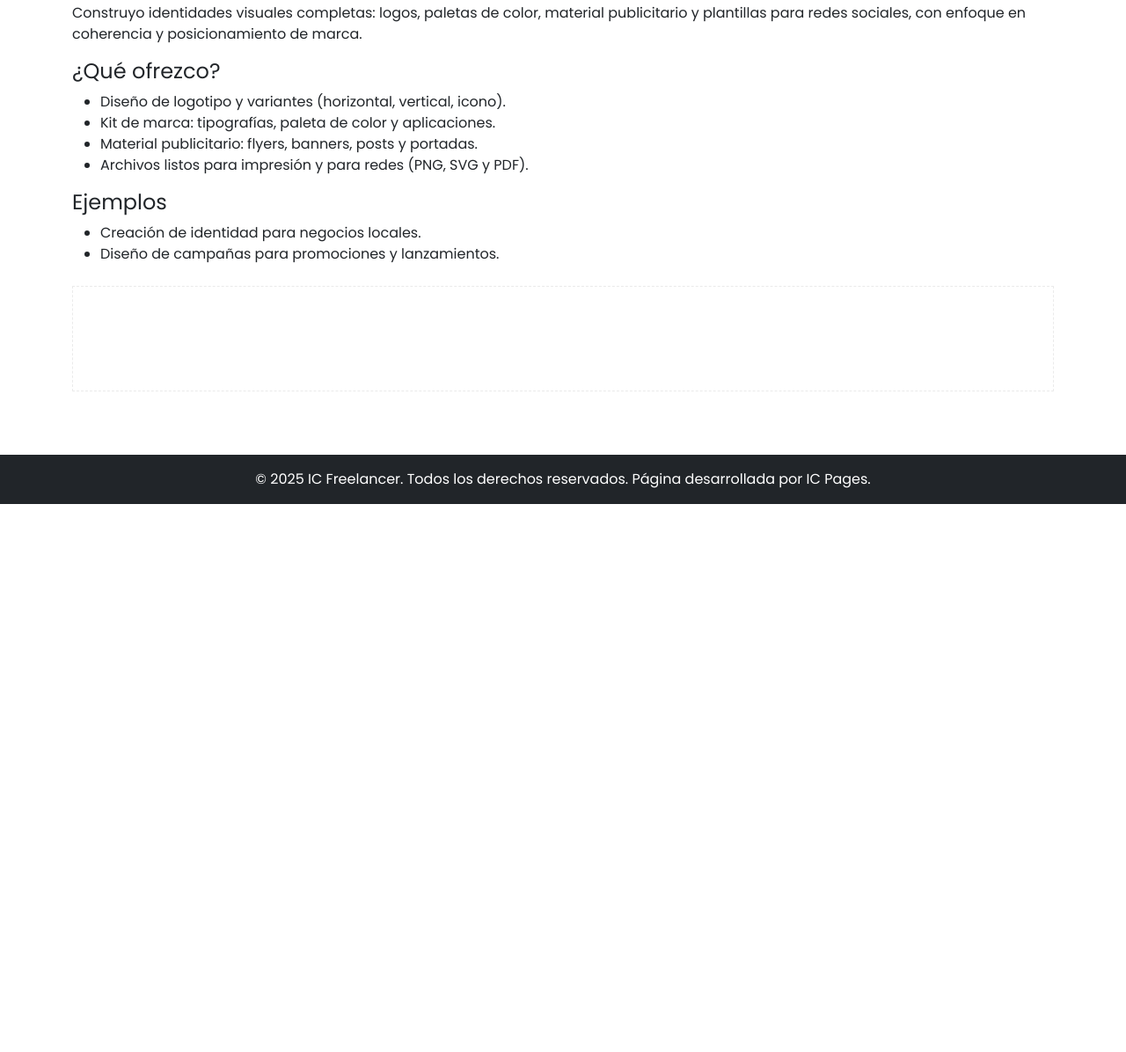
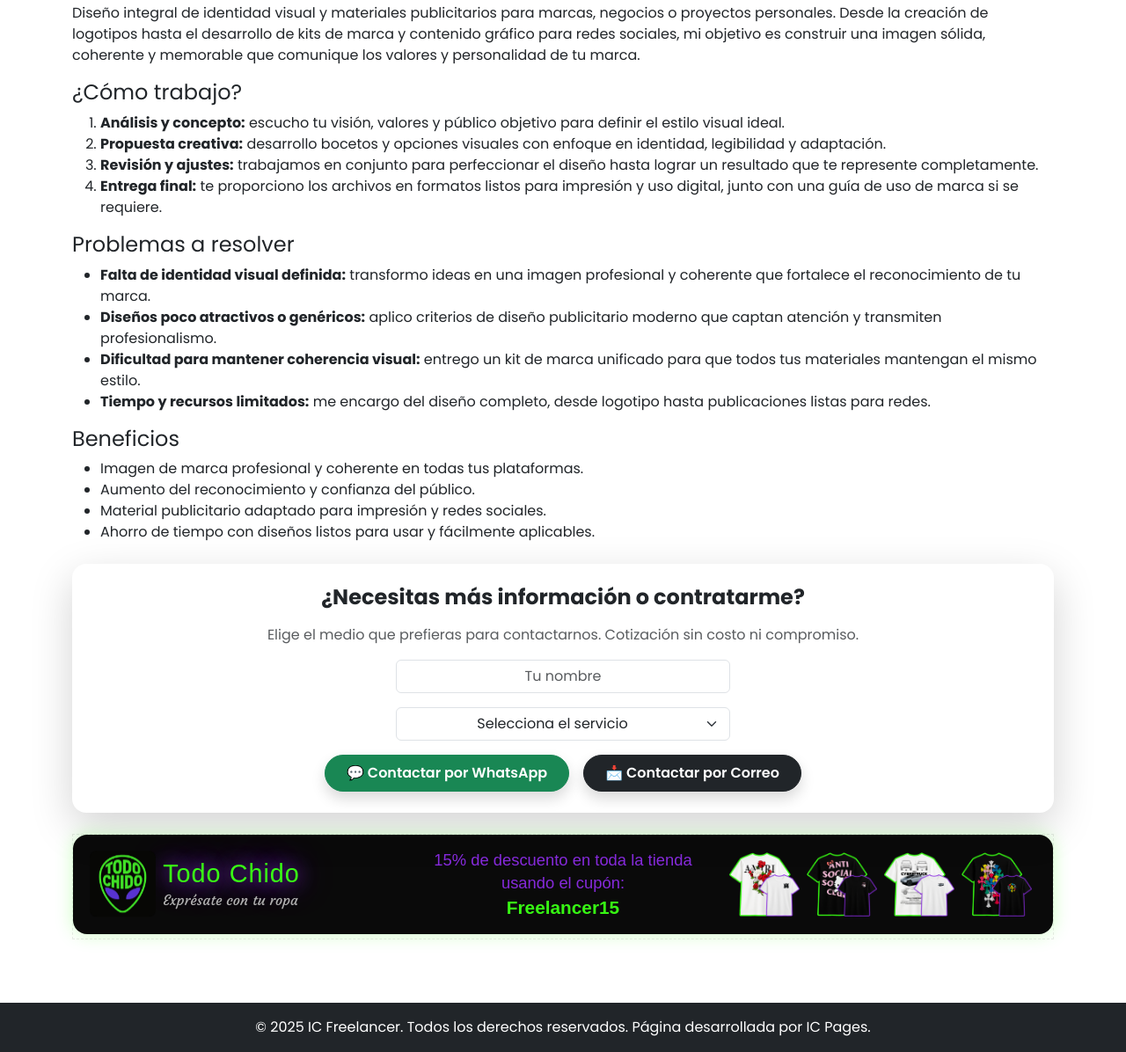
Before and after one commit to ICPages/IC-Freelancer, a plain HTML site: page servicio5.html in a window 1280 px wide. Shown: the part 241-1437 px from the top of the page at 88% size. Before the commit the page ends 814 px from the top, so only its background shows below. Drawn offline with nearby package versions, Linux system fonts and the light colour scheme; a web font is replaced by a local one.

Commit message:
Update servicio5.html

```diff
--- a/servicio5.html
+++ b/servicio5.html
@@ -5,26 +5,26 @@
   <meta charset="UTF-8">
   <meta name="viewport" content="width=device-width, initial-scale=1.0">
   <title>IC Freelancer | Diseño Publicitario y Branding</title>
-  <link rel="icon" type="image/png" href="../img/IC Freelancer.png">
+  <link rel="icon" type="image/png" href="IC Freelancer.png">
   <link href="https://cdn.jsdelivr.net/npm/bootstrap@5.3.3/dist/css/bootstrap.min.css" rel="stylesheet">
   <link href="https://fonts.googleapis.com/css2?family=Poppins:wght@400;600;700&display=swap" rel="stylesheet">
-  <link rel="stylesheet" href="../estilos.css">
+  <link rel="stylesheet" href="estilos.css">
 </head>
 <body>
 
   <!-- Navbar (igual que index) -->
   <nav class="navbar navbar-expand-lg navbar-dark bg-dark fixed-top shadow">
     <div class="container">
-      <a class="navbar-brand fw-bold" href="../index.html"><img src="../img/IC Freelancer.png" alt="IC Freelancer" width="30" height="30" class="me-2">IC Freelancer</a>
+      <a class="navbar-brand fw-bold" href="index.html"><img src="IC Freelancer.png" alt="IC Freelancer" width="30" height="30" class="me-2">IC Freelancer</a>
       <button class="navbar-toggler" type="button" data-bs-toggle="collapse" data-bs-target="#navbarNav">
         <span class="navbar-toggler-icon"></span>
       </button>
       <div class="collapse navbar-collapse justify-content-end" id="navbarNav">
         <ul class="navbar-nav">
-          <li class="nav-item"><a class="nav-link" href="../index.html#about">Sobre mí</a></li>
-          <li class="nav-item"><a class="nav-link" href="../index.html#services">Servicios</a></li>
-          <li class="nav-item"><a class="nav-link" href="../index.html#asesorias">Asesorías</a></li>
-          <li class="nav-item"><a class="nav-link" href="../index.html#contact">Contacto</a></li>
+          <li class="nav-item"><a class="nav-link" href="index.html#about">Sobre mí</a></li>
+          <li class="nav-item"><a class="nav-link" href="index.html#services">Servicios</a></li>
+          <li class="nav-item"><a class="nav-link" href="index.html#asesorias">Asesorías</a></li>
+          <li class="nav-item"><a class="nav-link" href="index.html#contact">Contacto</a></li>
         </ul>
       </div>
     </div>
@@ -38,30 +38,119 @@
 
     <h1 class="fw-bold mb-3">Diseño Publicitario y Branding</h1>
 
-<p>Construyo identidades visuales completas: logos, paletas de color, material publicitario y plantillas para redes sociales, con enfoque en coherencia y posicionamiento de marca.</p>
-<h4>¿Qué ofrezco?</h4>
+<p>Diseño integral de identidad visual y materiales publicitarios para marcas, negocios o proyectos personales. Desde la creación de logotipos hasta el desarrollo de kits de marca y contenido gráfico para redes sociales, mi objetivo es construir una imagen sólida, coherente y memorable que comunique los valores y personalidad de tu marca.</p>
+<h4>¿Cómo trabajo?</h4>
+<ol>
+  <li><strong>Análisis y concepto:</strong> escucho tu visión, valores y público objetivo para definir el estilo visual ideal.</li>
+  <li><strong>Propuesta creativa:</strong> desarrollo bocetos y opciones visuales con enfoque en identidad, legibilidad y adaptación.</li>
+  <li><strong>Revisión y ajustes:</strong> trabajamos en conjunto para perfeccionar el diseño hasta lograr un resultado que te represente completamente.</li>
+  <li><strong>Entrega final:</strong> te proporciono los archivos en formatos listos para impresión y uso digital, junto con una guía de uso de marca si se requiere.</li>
+</ol>
+<h4>Problemas a resolver</h4>
 <ul>
-  <li>Diseño de logotipo y variantes (horizontal, vertical, icono).</li>
-  <li>Kit de marca: tipografías, paleta de color y aplicaciones.</li>
-  <li>Material publicitario: flyers, banners, posts y portadas.</li>
-  <li>Archivos listos para impresión y para redes (PNG, SVG y PDF).</li>
+  <li><strong>Falta de identidad visual definida:</strong> transformo ideas en una imagen profesional y coherente que fortalece el reconocimiento de tu marca.</li>
+  <li><strong>Diseños poco atractivos o genéricos:</strong> aplico criterios de diseño publicitario moderno que captan atención y transmiten profesionalismo.</li>
+  <li><strong>Dificultad para mantener coherencia visual:</strong> entrego un kit de marca unificado para que todos tus materiales mantengan el mismo estilo.</li>
+  <li><strong>Tiempo y recursos limitados:</strong> me encargo del diseño completo, desde logotipo hasta publicaciones listas para redes.</li>
 </ul>
-<h4>Ejemplos</h4>
+<h4>Beneficios</h4>
 <ul>
-  <li>Creación de identidad para negocios locales.</li>
-  <li>Diseño de campañas para promociones y lanzamientos.</li>
+  <li>Imagen de marca profesional y coherente en todas tus plataformas.</li>
+  <li>Aumento del reconocimiento y confianza del público.</li>
+  <li>Material publicitario adaptado para impresión y redes sociales.</li>
+  <li>Ahorro de tiempo con diseños listos para usar y fácilmente aplicables.</li>
 </ul>
 
+<!-- Opciones de contacto -->
+<div class="card my-4 shadow-lg border-0 rounded-4 text-center p-4">
+  <h4 class="fw-bold mb-3">¿Necesitas más información o contratarme?</h4>
+  <p class="text-muted mb-3">Elige el medio que prefieras para contactarnos. Cotización sin costo ni compromiso.</p>
+  <!-- Campos para generar mensaje de WhatsApp -->
+  <div class="mt-0 mx-auto" style="max-width:380px;">
+    <div class="mb-3">
+      <input type="text" class="form-control text-center" id="nombreWA" placeholder="Tu nombre">
+    </div>
+    <div class="mb-3">
+      <select class="form-select text-center" id="servicioWA">
+        <option value="" selected disabled>Selecciona el servicio</option>
+        <option>Diseño y Desarrollo Web</option>
+        <option>Clases Online</option>
+        <option>Soporte & Automatización Remota para PC</option>
+        <option>Producción y Edición de Videos</option>
+        <option>Diseño Publicitario y Branding</option>
+      </select>
+    </div>
+  </div>
+  <div class="d-flex flex-column flex-md-row justify-content-center gap-3">
+    <!-- Botón WhatsApp -->
+    <a id="whatsappLink" target="_blank" class="btn btn-success px-4 py-2 rounded-pill fw-semibold shadow">💬 Contactar por WhatsApp</a>
+    <!-- Botón Correo (Google Form) -->
+    <a href="https://forms.gle/TU_LINK_AQUI" target="_blank" class="btn btn-dark px-4 py-2 rounded-pill fw-semibold shadow">📩 Contactar por Correo</a>
+  </div>
+</div>
+<!-- Script para generar enlace dinámico de WhatsApp -->
+<script>
+  const waLink = document.getElementById("whatsappLink");
+  const nombreWA = document.getElementById("nombreWA");
+  const servicioWA = document.getElementById("servicioWA");
+  function actualizarWhatsAppLink() {
+    const nombre = encodeURIComponent(nombreWA.value || "");
+    const servicio = encodeURIComponent(servicioWA.value || "");
+    const base = "https://wa.me/5212221106016?text=";
+    const mensaje = `¡Hola IC Freelancer! Mi nombre es: ${nombre}.%0AMe gustaría contratar el servicio: _${servicio}_.`;
+    waLink.href = base + mensaje;
+  }
+  nombreWA.addEventListener("input", actualizarWhatsAppLink);
+  servicioWA.addEventListener("change", actualizarWhatsAppLink);
+</script>
 
-    <!-- Espacio publicitario (vacío) -->
-    <div class="ad-space" aria-label="Espacio publicitario"></div>
+<!-- Espacio publicitario -->
+<div class="ad-space" aria-label="Espacio publicitario">
+  <!-- Fuente -->
+  <link href="https://fonts.googleapis.com" rel="preconnect" />
+  <link crossorigin="" href="https://fonts.gstatic.com" rel="preconnect" />
+  <link
+    href="https://fonts.googleapis.com/css2?family=Courgette&family=Manufacturing+Consent&family=Rationale&family=Rock+Salt&display=swap"
+    rel="stylesheet" />
+
+  <div class="container-fluid todochido-ad">
+    <div class="row align-items-center justify-content-between text-md-start text-center g-2">
+
+      <!-- Izquierda -->
+      <div class="col-12 col-md-4 d-flex flex-column flex-md-row align-items-center todochido-left justify-content-md-start justify-content-center">
+        <a href="https://icpages.github.io/TodoChidoCatalogo/" target="_blank" class="me-md-2 mb-2 mb-md-0">
+          <img src="logo.jpg" alt="Logo Todo Chido" class="logo" />
+        </a>
+        <div class="todochido-text">
+          <h1>Todo Chido</h1>
+          <p>Exprésate con tu ropa</p>
+        </div>
+      </div>
+
+      <!-- Centro -->
+      <div class="col-12 col-md-4 todochido-center">
+        15% de descuento en toda la tienda usando el cupón:<br />
+        <strong>Freelancer15</strong>
+      </div>
+
+      <!-- Derecha -->
+      <div class="col-12 col-md-4 todochido-right">
+        <a href="https://icpages.github.io/TodoChidoCatalogo/" target="_blank"><img src="prenda5.png" alt="Prenda 5"></a>
+        <a href="https://icpages.github.io/TodoChidoCatalogo/" target="_blank"><img src="prenda6.png" alt="Prenda 6"></a>
+        <a href="https://icpages.github.io/TodoChidoCatalogo/" target="_blank"><img src="prenda7.png" alt="Prenda 7"></a>
+        <a href="https://icpages.github.io/TodoChidoCatalogo/" target="_blank"><img src="prenda8.png" alt="Prenda 8"></a>
+      </div>
+
+    </div>
+  </div>
+</div>
   </main>
 
   <!-- Footer (igual que index) -->
   <footer class="bg-dark text-white text-center py-3">
     <p class="mb-0">
   &copy; 2025
-  <a href="../index.html" target="_blank" rel="noopener noreferrer">IC Freelancer</a>.
+  <a href="https://icpages.github.io/IC-Freelancer/" target="_blank" rel="noopener noreferrer">IC Freelancer</a>.
   Todos los derechos reservados. Página desarrollada por
   <a href="https://icpages.github.io/IC-Freelancer/" target="_blank" rel="noopener noreferrer">IC Pages</a>.
 </p>
```
